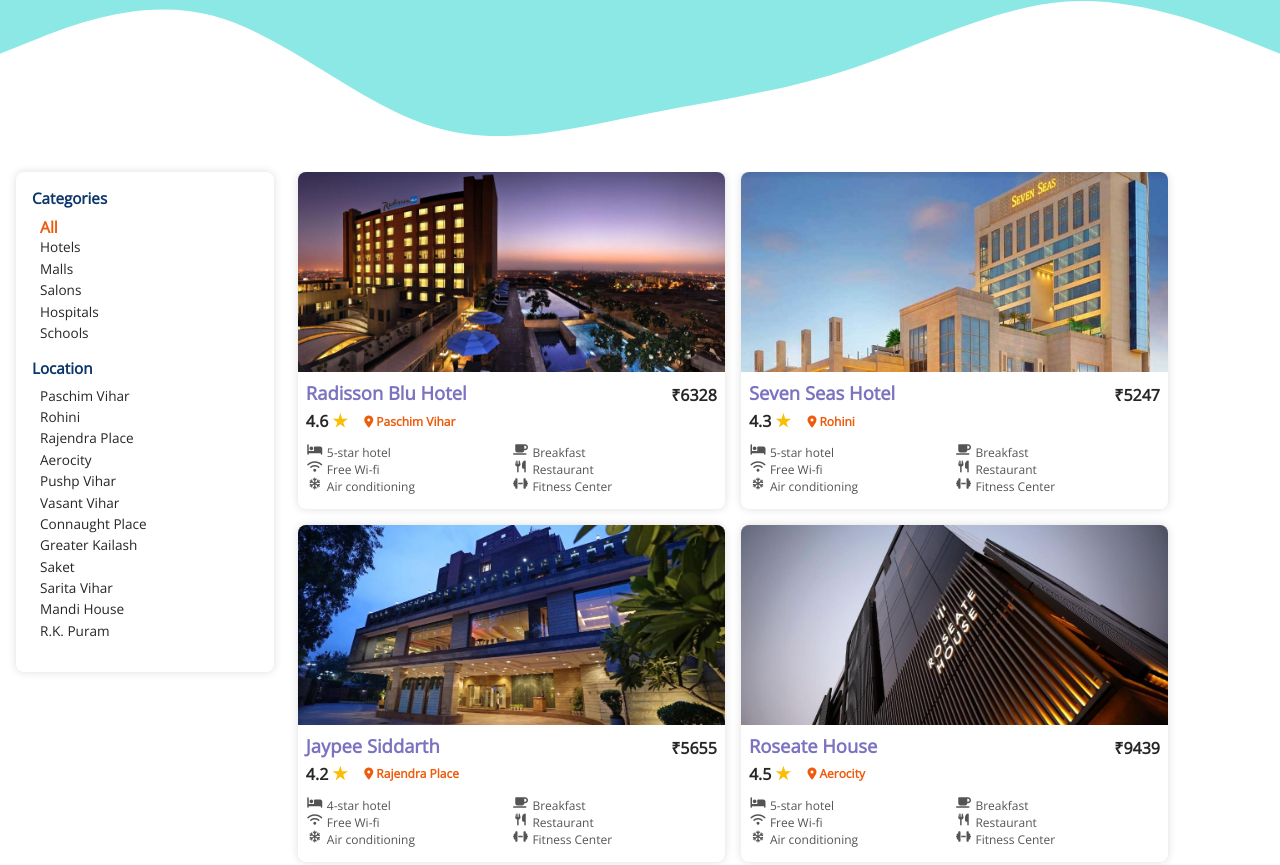
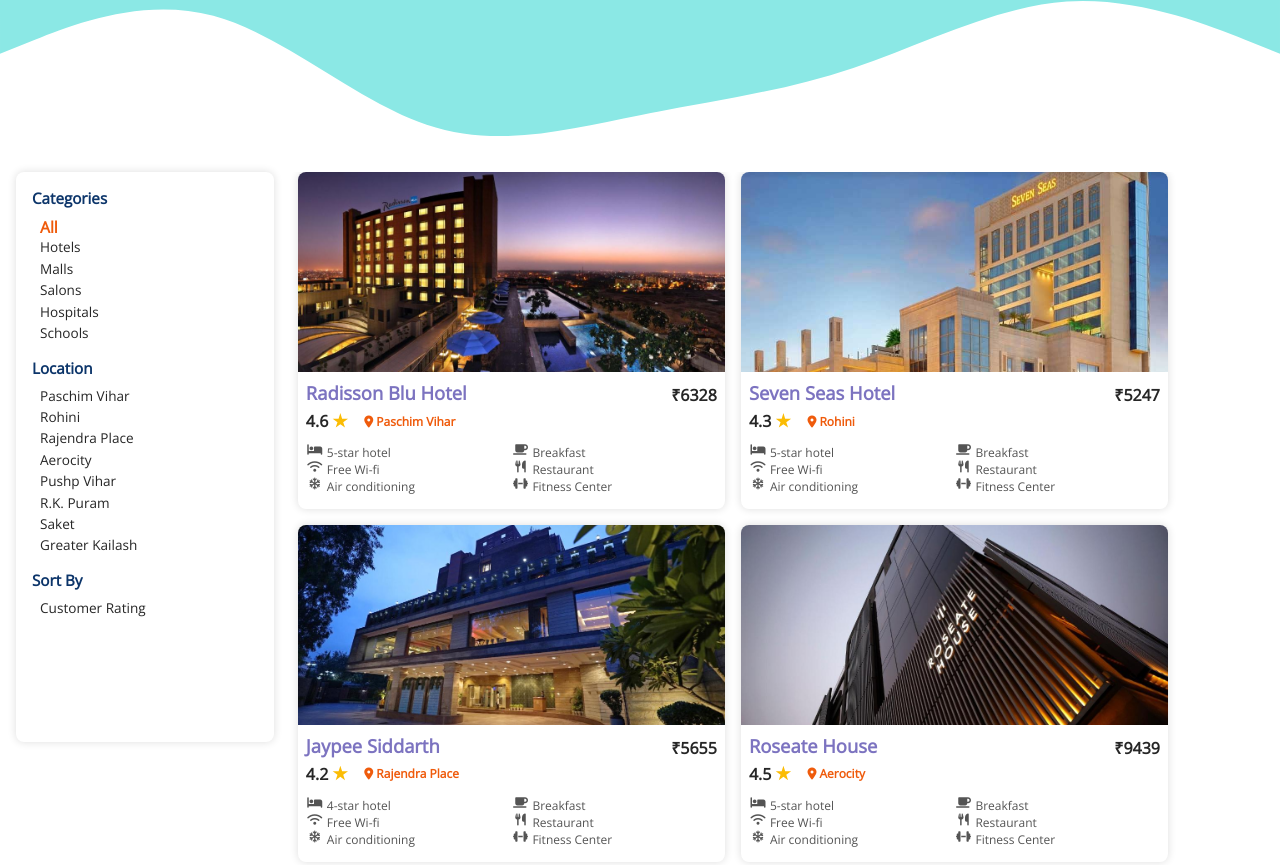
Before and after one commit to Ritika-Agrawal811/delhi-guide, a plain HTML site: page index.html in a window 1280 px wide. Shown: the part 905-1770 px from the top of the page. Drawn offline with nearby package versions, Linux system fonts and the light colour scheme; a web font is replaced by a local one.

Commit message:
feat: copyright year

```diff
--- a/index.html
+++ b/index.html
@@ -63,41 +63,14 @@
             <h4>Location</h4>
             <ul id="locationList"></ul>
           </div>
+          <div class="filter-block">
+            <h4>Sort By</h4>
+            <ul>
+              <li id="customerRating">Customer Rating</li>
+            </ul>
+          </div>
         </aside>
-        <section class="cards-section" id="cardsSection">
-          <!-- <article class="card school-card">
-            <figure>
-              <img
-                src="images/radisson-blu-hotel.jpg"
-                alt="radisson blu hotel"
-              />
-            </figure>
-            <div class="card-content">
-              <h3>Modern School</h3>
-              <div class="flex-gap">
-                <p class="rating">
-                  3.8
-                  <span class="star"></span>
-                </p>
-                <p class="location">
-                  <i class="fa-solid fa-location-dot"></i> Mandi House
-                </p>
-              </div>
-              <div class="details">
-                <p>
-                  <i class="fa-solid fa-school"></i> Principal: Dr Vijay Datta
-                </p>
-                <p><i class="fa-solid fa-user-group"></i> Faculty: 120</p>
-                <p><i class="fa-solid fa-calendar"></i> Founded: 1920</p>
-
-                <p>
-                  Friendly & Supportive Staff &#9679; Clean Washrooms &#9679;
-                  English Medium
-                </p>
-              </div>
-            </div>
-          </article> -->
-        </section>
+        <section class="cards-section" id="cardsSection"></section>
       </div>
     </main>
 
@@ -117,7 +90,9 @@
       </div>
       <hr />
       <div class="container">
-        <p class="copyright">Copyright &#169; 2023</p>
+        <p class="copyright">
+          Copyright &#169; <span id="copyrightYear"></span>
+        </p>
       </div>
     </footer>
     <script src="scripts/data.js"></script>
--- a/scripts/data.js
+++ b/scripts/data.js
@@ -65,7 +65,7 @@
   },
   {
     name: "DLF Promenade Mall",
-    location: "Vasant Vihar",
+    location: "R.K. Puram",
     rating: 4.1,
     openingTime: 11,
     closingTime: 10,
@@ -91,6 +91,15 @@
     image: "city-center-mall.jpg",
   },
   {
+    name: "Square One Mall",
+    location: "Pushp Vihar",
+    rating: 4.1,
+    openingTime: 11,
+    closingTime: 9,
+    category: "mall",
+    image: "square-one-mall.jpg",
+  },
+  {
     name: "Unity One Mall",
     location: "Rohini",
     rating: 3.5,
@@ -100,8 +109,17 @@
     image: "unity-one-mall.jpg",
   },
   {
+    name: "Southern Park Mall",
+    location: "Saket",
+    rating: 4.1,
+    openingTime: 11,
+    closingTime: 9,
+    category: "mall",
+    image: "southern-park-mall.jpg",
+  },
+  {
     name: "Geetanjali Salon",
-    location: "Connaught Place",
+    location: "Saket",
     rating: 4.4,
     openingTime: 9,
     closingTime: 9,
@@ -111,7 +129,7 @@
   },
   {
     name: "Asin Salon",
-    location: "Connaught Place",
+    location: "R.K. Puram",
     rating: 3.9,
     openingTime: 9,
     closingTime: 9,
@@ -139,6 +157,16 @@
     category: "salon",
     image: "elvis-reema-salon.jpg",
   },
+  {
+    name: "Looks Salon",
+    location: "Aerocity",
+    rating: 4,
+    openingTime: 10,
+    closingTime: 7,
+    years: 3,
+    category: "salon",
+    image: "looks-salon.jpg",
+  },
 
   {
     name: "Max Super Speciality Hospital",
@@ -149,8 +177,16 @@
     image: "max-super-speciality.jpg",
   },
   {
+    name: "Apollo Children's Hospital",
+    location: "Greater Kailash",
+    rating: 4.8,
+    founded: 2010,
+    category: "hospital",
+    image: "apollo-children-hospital.jpg",
+  },
+  {
     name: "Indraprastha Apollo Hospital",
-    location: "Sarita Vihar",
+    location: "Pushp Vihar",
     rating: 4.8,
     founded: 1995,
     category: "hospital",
@@ -166,7 +202,7 @@
   },
   {
     name: "Modern School",
-    location: "Mandi House",
+    location: "Greater Kailash",
     rating: 3.8,
     principal: "Dr Vijay Datta",
     founded: 1920,
@@ -174,7 +210,16 @@
     category: "school",
     image: "modern-school.jpg",
   },
-
+  {
+    name: "Manav Sthali School",
+    location: "Rajendra Place",
+    rating: 3.75,
+    principal: "Mrs. Dipti bhatnagar",
+    founded: 1957,
+    faculty: 150,
+    category: "school",
+    image: "manav-sthali-school.jpg",
+  },
   {
     name: "Delhi Public School R.K.Puram",
     location: "R.K. Puram",
--- a/scripts/script.js
+++ b/scripts/script.js
@@ -1,3 +1,11 @@
+// set copyright year
+const copyrightYear = document.getElementById("copyrightYear");
+
+document.addEventListener("DOMContentLoaded", () => {
+  const today = new Date();
+  copyrightYear.innerHTML = `${today.getFullYear()}`;
+});
+
 // Set Categories
 let categories = [];
 
@@ -94,15 +102,19 @@
 let previousLink = document.querySelector(".selected");
 let currentLink;
 
+function styleCurrentLink(link) {
+  currentLink = link;
+  currentLink.classList.add("selected");
+  previousLink.classList.remove("selected");
+  previousLink = currentLink;
+}
+
 Array.from(categoryLinks).forEach((link) => {
   link.addEventListener("click", () => {
     const category = link.getAttribute("data-category");
 
     // setting style for current link
-    currentLink = link;
-    currentLink.classList.add("selected");
-    previousLink.classList.remove("selected");
-    previousLink = currentLink;
+    styleCurrentLink(link);
 
     // filtering data
     let filteredData;
@@ -123,10 +135,7 @@
     const location = link.getAttribute("data-location");
 
     // setting style for current link
-    currentLink = link;
-    currentLink.classList.add("selected");
-    previousLink.classList.remove("selected");
-    previousLink = currentLink;
+    styleCurrentLink(link);
 
     // filtering data
     const filteredData = data.filter((item) => item.location === location);
@@ -135,4 +144,20 @@
   });
 });
 
+// sort by customer review
+
+const customerRating = document.getElementById("customerRating");
+
+customerRating.addEventListener("click", () => {
+  // setting style for current link
+  styleCurrentLink(customerRating);
+
+  // filtering data
+  const filteredData = [...data].sort(
+    (item1, item2) => item2.rating - item1.rating
+  );
+
+  displayCards(filteredData);
+});
+
 displayCards(data);
--- a/styles/mediaQueries.css
+++ b/styles/mediaQueries.css
@@ -143,7 +143,7 @@
 
   .filter-section {
     width: calc(23% - 1em);
-    height: 500px;
+    height: 570px;
     margin-right: 1em;
     border-radius: 0.5em;
     margin-top: 0;
@@ -155,7 +155,8 @@
   }
 
   .filter-section .category-link.selected,
-  .filter-section .location-link.selected {
+  .filter-section .location-link.selected,
+  #customerRating.selected {
     transform-origin: 0 0;
     transform: scale(1.15);
   }
@@ -223,7 +224,7 @@
 
   .filter-section {
     width: calc(25% - 1em);
-    height: 600px;
+    height: 670px;
     padding: 1em 2em;
     border-radius: 1em;
     margin-right: 2em;
@@ -234,7 +235,8 @@
   }
 
   .filter-section .category-link,
-  .filter-section .location-link {
+  .filter-section .location-link,
+  #customerRating {
     font-size: 1.05rem;
   }
 
--- a/styles/style.css
+++ b/styles/style.css
@@ -212,7 +212,8 @@
 }
 
 .filter-section .category-link,
-.filter-section .location-link {
+.filter-section .location-link,
+#customerRating {
   font-size: 0.85rem;
   color: #262626;
   cursor: pointer;
@@ -221,13 +222,15 @@
 }
 
 .filter-section .category-link:hover,
-.filter-section .location-link:hover {
+.filter-section .location-link:hover,
+#customerRating:hover {
   color: #ef5b0c;
   font-weight: 700;
 }
 
 .filter-section .category-link.selected,
-.filter-section .location-link.selected {
+.filter-section .location-link.selected,
+#customerRating.selected {
   color: #ef5b0c;
   font-weight: 700;
   transform: scale(1.05);
```
Also changed, not shown: images/apollo-children-hospital.jpg (added), images/looks-salon.jpg (added), images/manav-sthali-school.jpg (added), images/southern-park-mall.jpg (added), images/square-one-mall.jpg (added).
